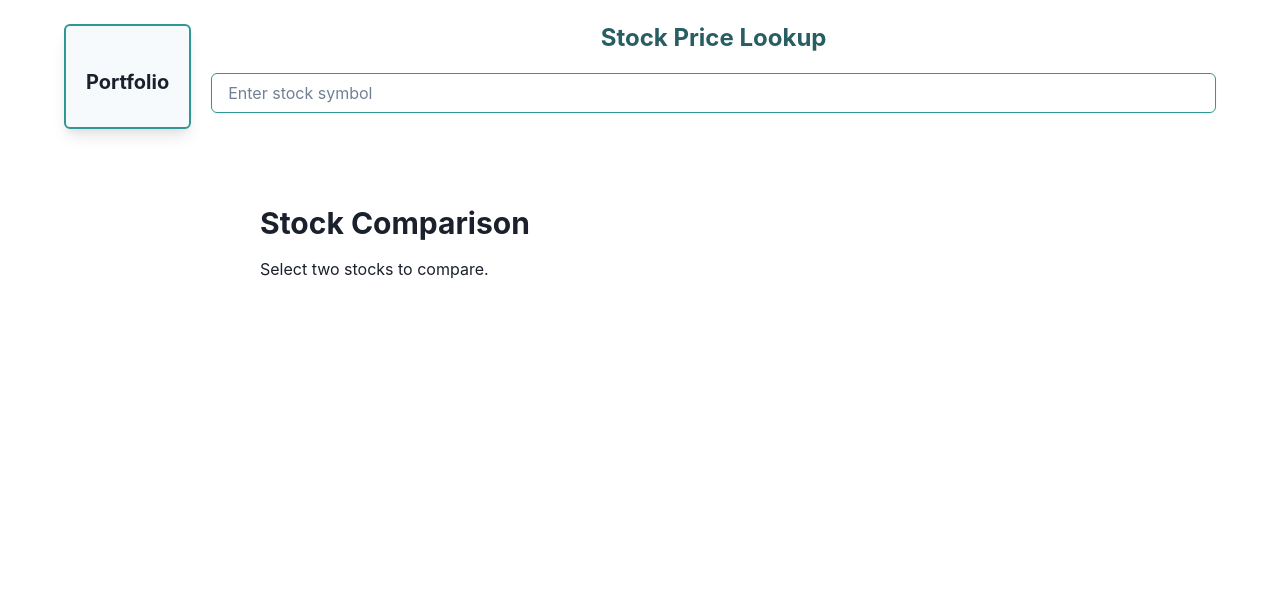
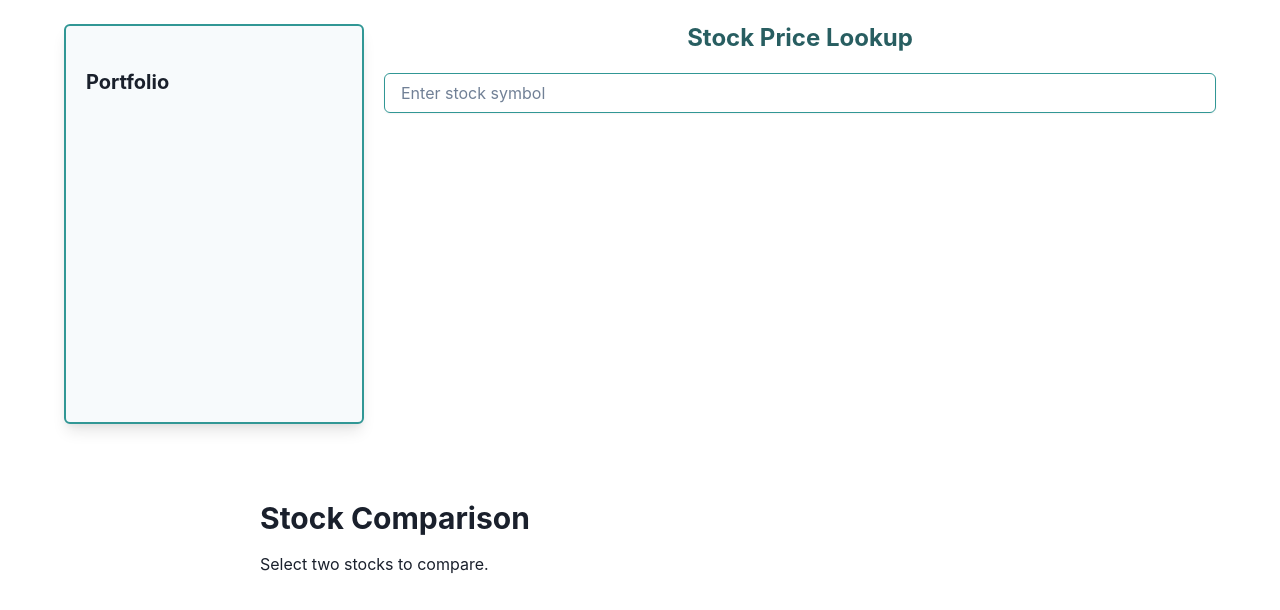
Before and after one commit to shahinmirzaei97/Stock-Lookup, a React (Create React App) app in the folder stock-lookup-app/: page / in a window 1280 px wide. Shown: the top 610 px of the page. Built offline with nearby package versions, Linux system fonts and the light colour scheme.

Commit message:
Made portfolio section static

```diff
--- a/stock-lookup-app/src/components/StockLookup.js
+++ b/stock-lookup-app/src/components/StockLookup.js
@@ -107,7 +107,18 @@ const StockLookup = ({ portfolio, setPortfolio, setSelectedStocks }) => {
 
   return (
     <Box p={6} maxWidth="1200px" mx="auto" display="flex" flexDirection={{ base: 'column', md: 'row' }}>
-      <Box maxWidth="300px" mr={{ md: 5 }} bg="gray.50" p={5} borderRadius="md" borderColor="teal.500" borderWidth="2px" boxShadow="lg">
+  <Box
+    width="300px" // Static width
+    height="400px" // Static height
+    mr={{ md: 5 }}
+    bg="gray.50"
+    p={5}
+    borderRadius="md"
+    borderColor="teal.500"
+    borderWidth="2px"
+    boxShadow="lg"
+    overflowY="auto" // Allows scrolling if content overflows
+  >
     <Portfolio
       portfolio={portfolio}
       toggleSelectStock={toggleSelectStock}
```
Lines whose indentation alone changed are shown as unchanged.
